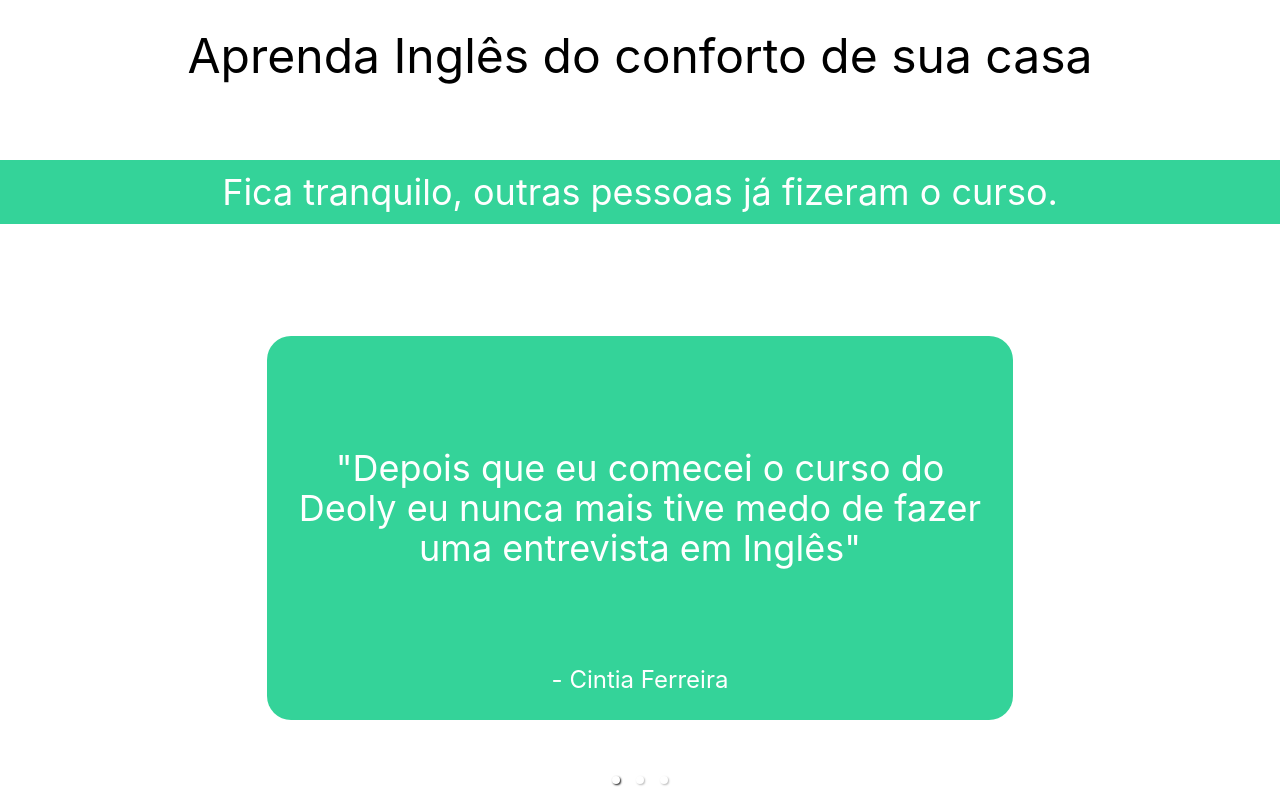
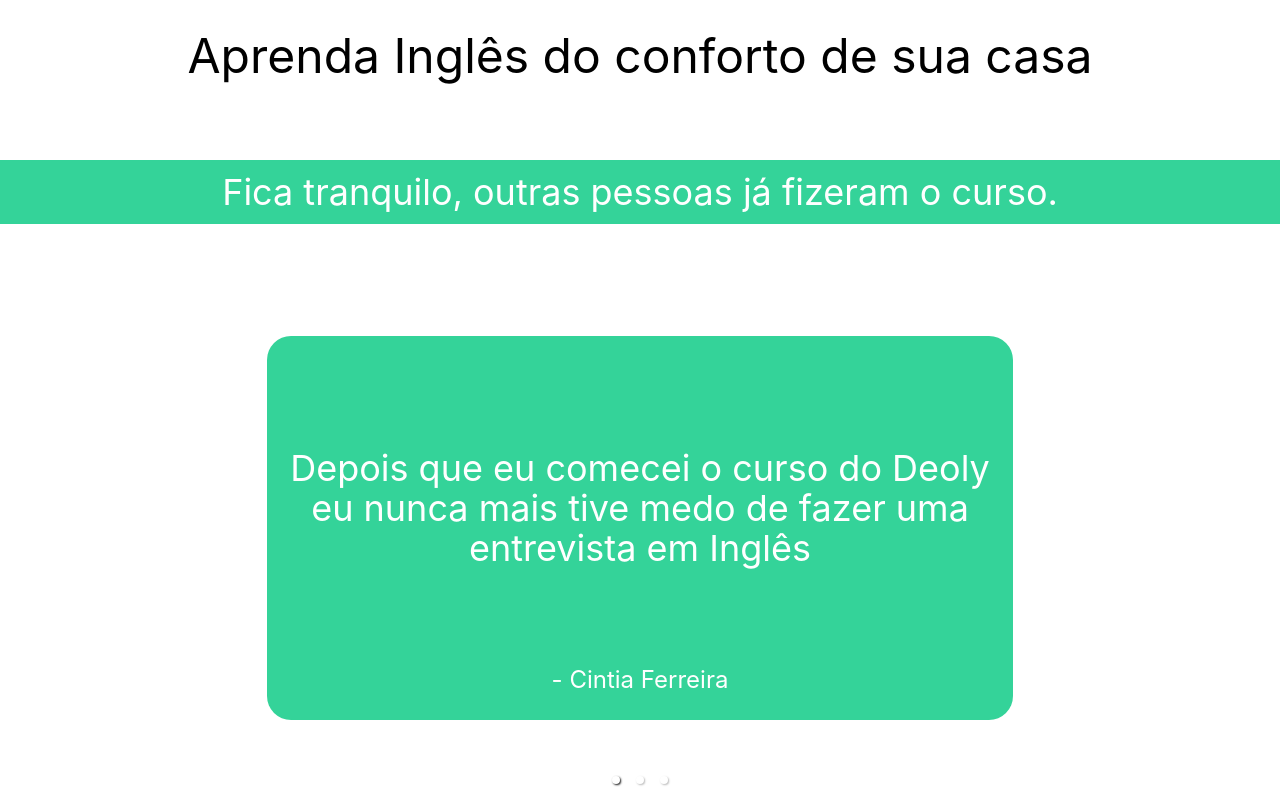
Before and after one commit to KeysiJones/english4developers, a React (Create React App) app: page / in a window 1280 px wide. Shown: the part 829-1629 px from the top of the page. Built offline with nearby package versions, Linux system fonts and the light colour scheme.

Commit message:
feat: adicionando componente para textos na caixa de testemunhos

```diff
--- a/src/App.js
+++ b/src/App.js
@@ -1,7 +1,8 @@
 import "./App.css";
 import "./index.css";
 import { Carousel } from "react-responsive-carousel";
-import "react-responsive-carousel/lib/styles/carousel.min.css"; // requires a loader
+import "react-responsive-carousel/lib/styles/carousel.min.css";
+import TestimonyBoxText from "./components/TestimonyBoxText";
 
 function App() {
   const sendWppMessage = () => {
@@ -34,50 +35,29 @@
       <h2 className="text-center text-white text-4xl my-8 bg-green-400 p-3 relative">
         Fica tranquilo, outras pessoas já fizeram o curso.
       </h2>
-      <div className="text-center m-auto justify-center">
       <Carousel showThumbs={false} showStatus={false}>
         <div className="testimony-box">
-            <p className="testimony-box-text-1">
-              "Depois que eu comecei o curso do Deoly eu nunca mais tive medo de
+          <TestimonyBoxText
+            text="Depois que eu comecei o curso do Deoly eu nunca mais tive medo de
             fazer uma entrevista em Inglês"
-            </p>
+          />
           <p className="text-2xl my-4">- Cintia Ferreira</p>
         </div>
         <div className="testimony-box">
-            <p className="testimony-box-text-1">
-              "2 semanas depois de ter terminado o curso eu consegui um emprego !!! o curso é demais.""
-            </p>
+          <TestimonyBoxText
+            text="2 semanas depois de ter terminado o curso eu consegui um emprego
+            !!! o curso é demais."
+          />
           <p className="text-2xl my-4">- Carlos Souza</p>
         </div>
         <div className="testimony-box">
-            <p className="testimony-box-text-1">
-              "A didática do professor é a mais eficiente que eu já vi, com ele aprendi mais rápido"
-            </p>
+          <TestimonyBoxText
+            text='"A didática do professor é a mais eficiente que eu já vi, com ele
+            aprendi mais rápido"'
+          />
           <p className="text-2xl my-4">- Débora Santos</p>
         </div>
-          {/* <div className="testimony-box">
-            <p className="testimony-box-text-1">
-              "Depois que eu comecei o curso do Deoly eu nunca mais tive medo de
-              fazer uma entrevista em Inglês"
-            </p>
-            <p className="text-2xl my-4">- Carlos Souza</p>
-          </div>
-          <div className="testimony-box">
-            <p className="testimony-box-text-1">
-              "Depois que eu comecei o curso do Deoly eu nunca mais tive medo de
-              fazer uma entrevista em Inglês"
-            </p>
-            <p className="text-2xl my-4">- Carlos Souza</p>
-          </div>
-          <div className="testimony-box">
-            <p className="testimony-box-text-1">
-              "Depois que eu comecei o curso do Deoly eu nunca mais tive medo de
-              fazer uma entrevista em Inglês"
-            </p>
-            <p className="text-2xl my-4">- Carlos Souza</p>
-          </div> */}
       </Carousel>
-      </div>
     </div>
   );
 }
--- /dev/null
+++ b/src/components/TestimonyBoxText.js
@@ -0,0 +1,5 @@
+function TestimonyBoxText(props) {
+  return <p className="testimony-box-text-1">{props.text}</p>;
+}
+
+export default TestimonyBoxText;
```
Lines whose indentation alone changed are shown as unchanged.
